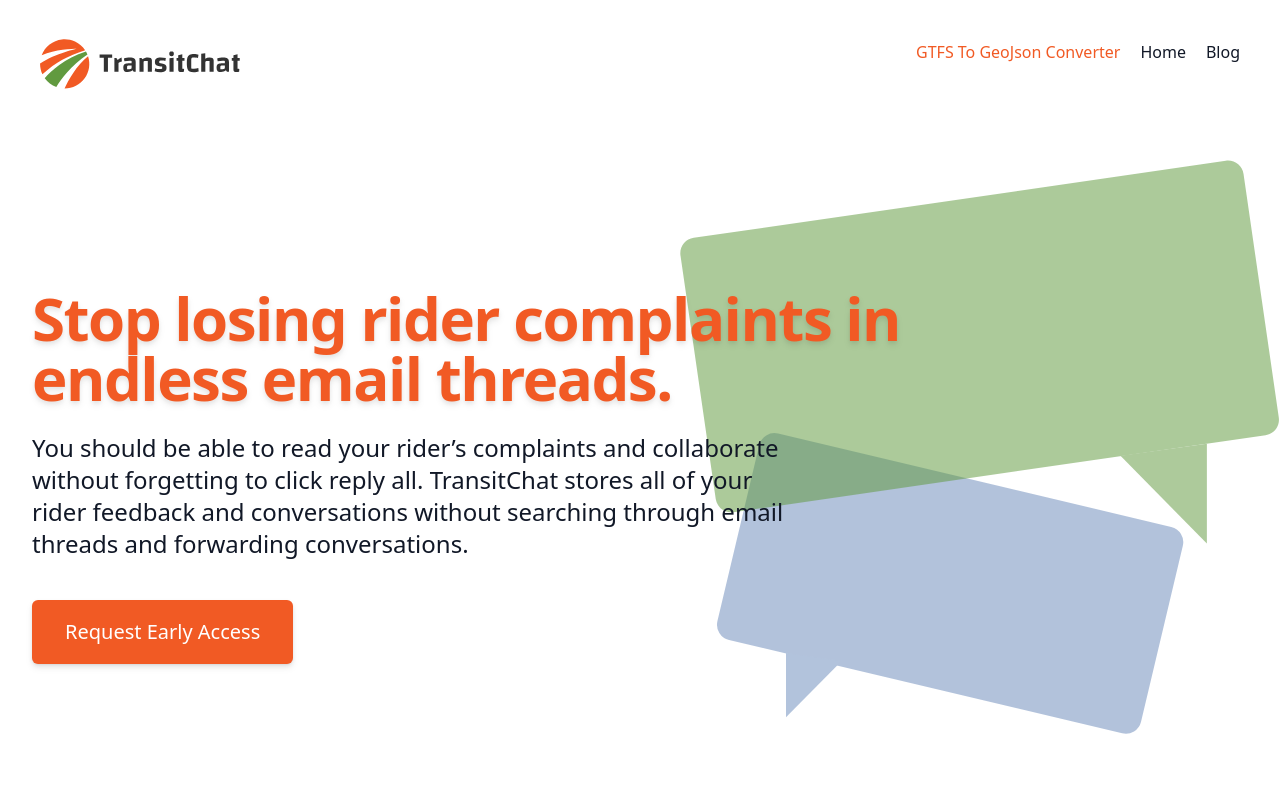
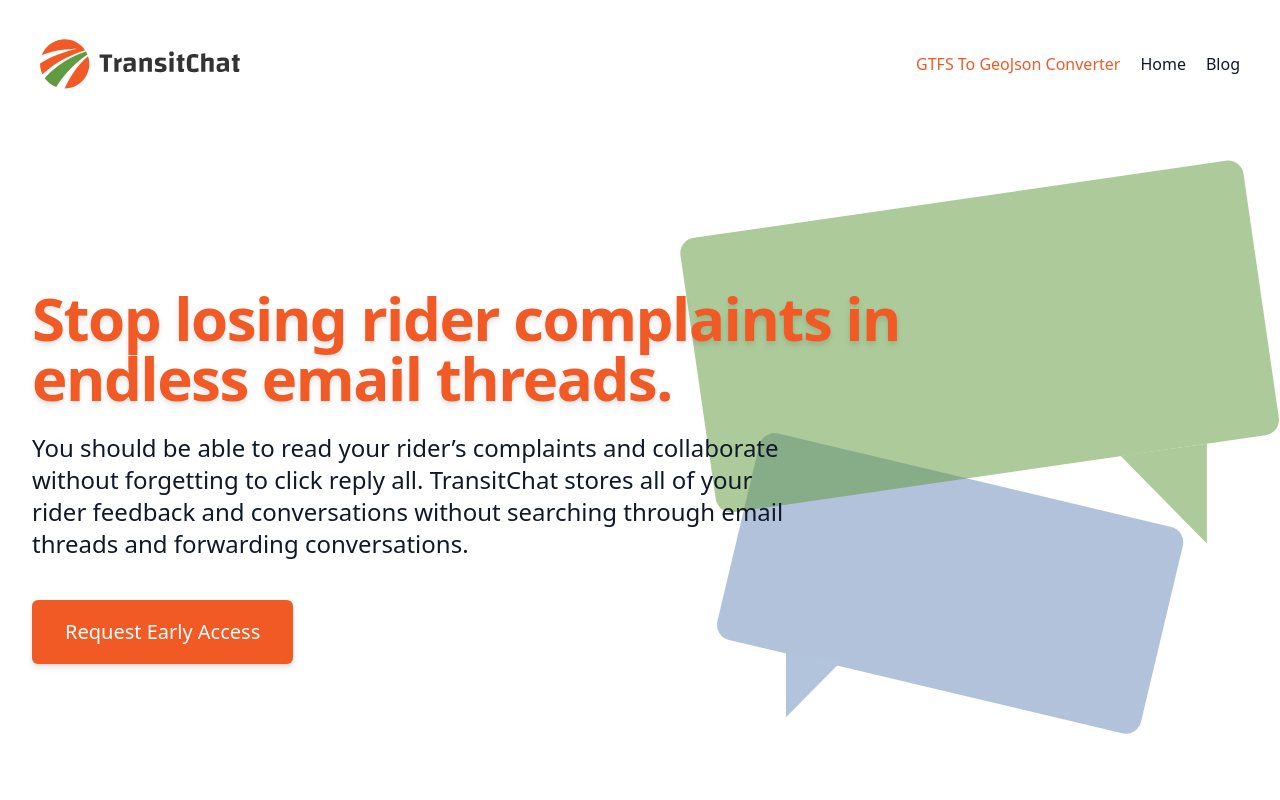
Before and after one commit to ioTransit/next-landing-page, a Next.js app: page / in a window 1280 px wide. Shown: the top 800 px of the page. Built offline with nearby package versions, Linux system fonts and the light colour scheme.

Commit message:
update header alignment

```diff
--- a/src/components/header.tsx
+++ b/src/components/header.tsx
@@ -15,7 +15,7 @@ export const Header = () => {
           alt="TransitChat Logo"
         />
       </Link>
-      <div className="gap-5 flex pb-6">
+      <div className="gap-5 flex items-center">
         <Link href='/gtfs-to-geojson' className="text-tcOrange hover:text-yellow-400">GTFS To GeoJson Converter</Link>
         <Link href="/" className="hover:text-yellow-400">Home</Link>
         <a className="hover:text-yellow-400" href={"https://blog.transit.chat/"}>Blog</a>
```
